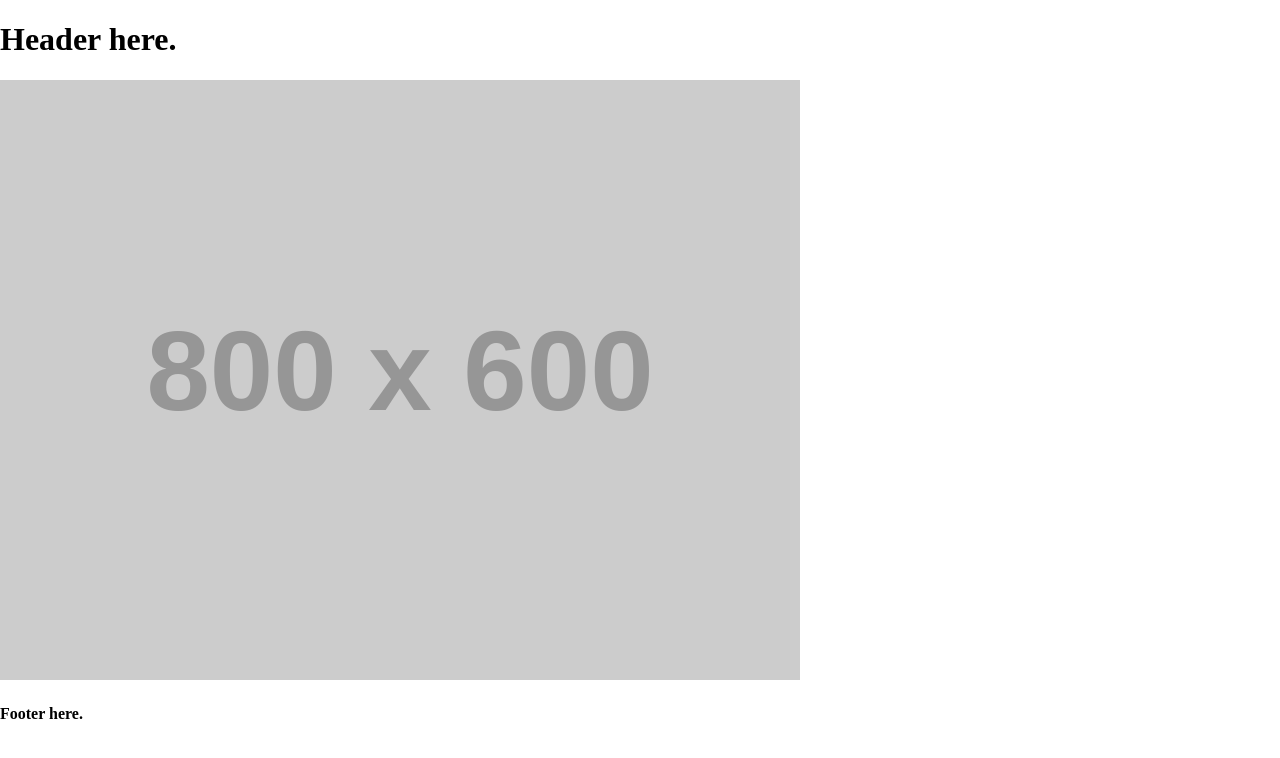
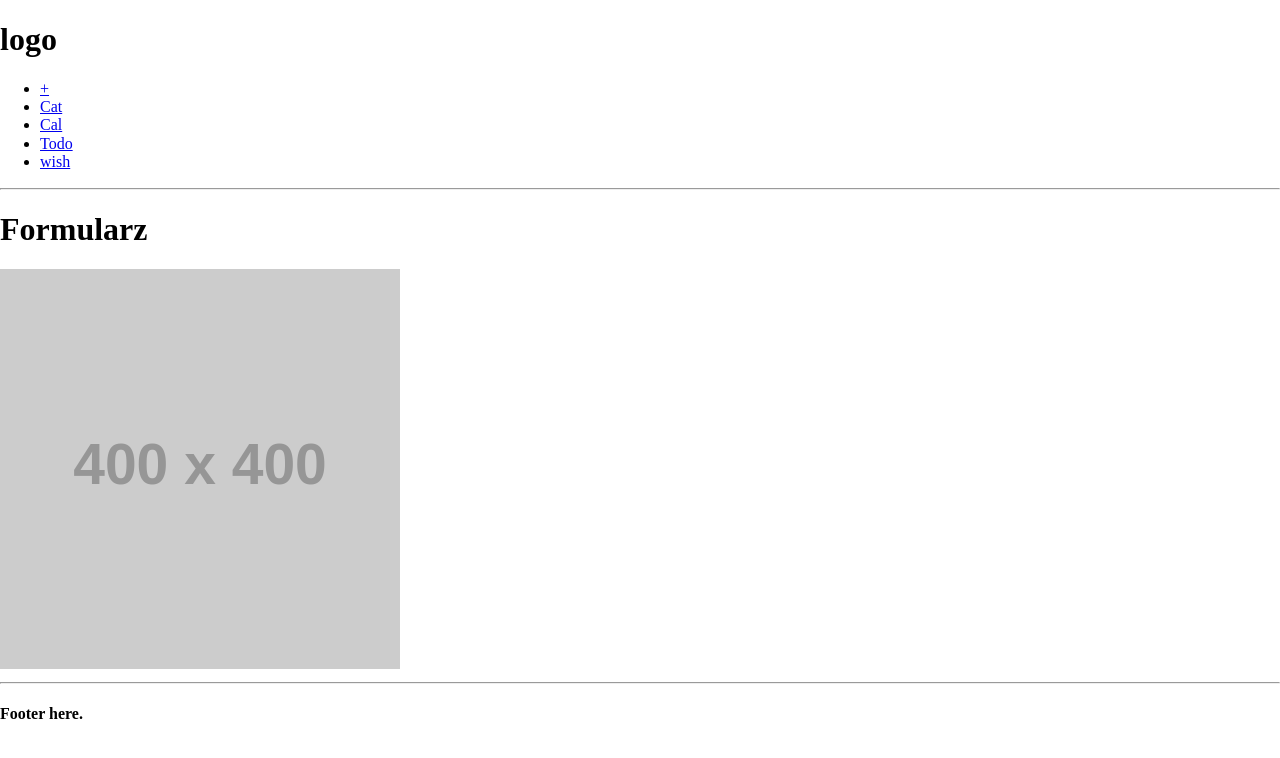
Before and after one commit to FAIRit/fe-plant-me-up, a React (Create React App) app: page /add-form in a window 1280 px wide. Shown: the top 758 px of the page. Built offline with nearby package versions, Linux system fonts and the light colour scheme.

Commit message:
components linked to menu

```diff
--- a/src/App.js
+++ b/src/App.js
@@ -1,14 +1,34 @@
-import React from 'react';
+import React, { Component } from 'react';
 import './App.scss';
-import { Header } from './components/layout/Header';
-import { Footer } from './components/layout/Footer'
+import { Header } from './components/Header';
+import { Footer } from './components/Footer';
+import { Catalog } from './components/Catalog';
+import { Calendar } from './components/Calendar';
+import { Todolist } from './components/Todolist';
+import { Wishlist } from './components/Wishlist';
+import { AddForm } from './components/Add-form';
+import { BrowserRouter as Router, Link, Route } from 'react-router-dom';
 
 
-export const App = () => (
-  <div className="App">
-    <Header />
-    <div><img src="https://via.placeholder.com/800x600" alt="placeholder"></img></div>
-    <Footer />
-  </div>
 
-  );
+export class App extends Component {
+  render() {
+    return (
+      <Router>
+        <div className="App">
+        <Header />
+          <hr />
+          <section className="c-section">
+            <Route path="/" exact component={Catalog} />
+            <Route path="/calendar" component={Calendar} />
+            <Route path="/Todolist" component={Todolist} />
+            <Route path="/Wishlist" component={Wishlist} />
+            <Route path="/add-form" component={AddForm} />
+          </section>
+          <hr />
+          <Footer />
+        </div>
+      </Router>
+    );
+  }
+}
--- /dev/null
+++ b/src/components/Add-form.js
@@ -0,0 +1,9 @@
+import React from 'react';
+import { BrowserRouter, Link } from 'react-router-dom';
+
+export const AddForm = () => (
+    <div className="c-page">
+        <h1>Formularz</h1>
+        <img src="https://via.placeholder.com/400x400" alt="placeholder"></img>
+    </div>
+);
--- /dev/null
+++ b/src/components/Calendar.js
@@ -0,0 +1,9 @@
+import React from 'react';
+import { BrowserRouter, Link } from 'react-router-dom';
+
+export const Calendar = () => (
+    <div className="c-page">
+        <h1>Kalendarz</h1>
+        <img src="https://via.placeholder.com/400x400" alt="placeholder"></img>
+    </div>
+);
--- /dev/null
+++ b/src/components/Catalog.js
@@ -0,0 +1,9 @@
+import React from 'react';
+import { BrowserRouter, Link } from 'react-router-dom';
+
+export const Catalog = () => (
+    <div className="c-page">
+        <h1>Katalog roślin</h1>
+        <img src="https://via.placeholder.com/400x400" alt="placeholder"></img>
+    </div>
+);
--- a/src/components/layout/Footer.js
+++ b/src/components/Footer.js
@@ -1,7 +1,7 @@
 import React from 'react';
 
 export const Footer = () => (
-    <header className="l-site-footer">
+    <header className="c-site-footer">
         <h4>Footer here.</h4>
     </header>
 );
--- /dev/null
+++ b/src/components/Header.js
@@ -0,0 +1,20 @@
+import React from 'react';
+import { BrowserRouter, Link } from 'react-router-dom';
+
+export const Header = () => {
+    // console.log("render");
+    return (
+        <header className="c-site-header">
+            <h1>logo</h1>
+            <nav>
+                <ul>
+                    <li><Link to="/add-form">+</Link></li>
+                    <li><Link to="/">Cat</Link></li>
+                    <li><Link to="/calendar">Cal</Link></li>
+                    <li><Link to="/todolist">Todo</Link></li>
+                    <li><Link to="/wishlist">wish</Link></li>
+                </ul>
+            </nav>
+        </header>
+    );
+}
--- /dev/null
+++ b/src/components/Todolist.js
@@ -0,0 +1,9 @@
+import React from 'react';
+import { BrowserRouter, Link } from 'react-router-dom';
+
+export const Todolist = () => (
+    <div className="c-page">
+        <h1>To Do List</h1>
+        <img src="https://via.placeholder.com/400x400" alt="placeholder"></img>
+    </div>
+);
--- /dev/null
+++ b/src/components/Wishlist.js
@@ -0,0 +1,9 @@
+import React from 'react';
+import { BrowserRouter, Link } from 'react-router-dom';
+
+export const Wishlist = () => (
+    <div className="c-page">
+        <h1>Wishlist</h1>
+        <img src="https://via.placeholder.com/400x400" alt="placeholder"></img>
+    </div>
+);
--- a/src/components/layout/Header.js
+++ /dev/null
@@ -1,7 +0,0 @@
-import React from 'react';
-
-export const Header = () => (
-    <header className="l-site-header">
-        <h1>Header here.</h1>
-    </header>
-);
```
